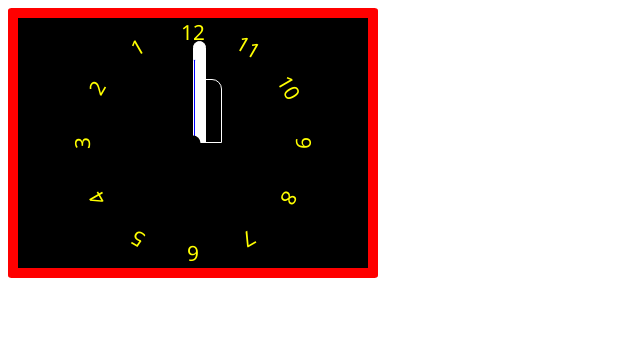
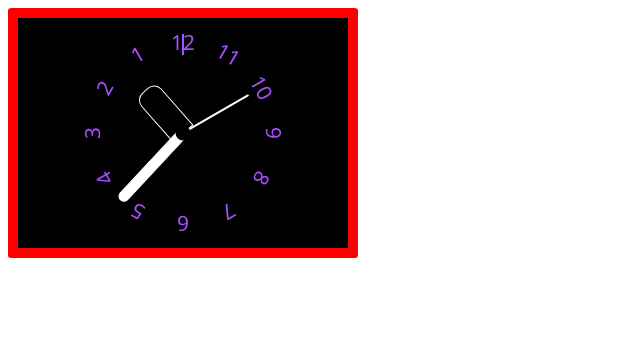
Before and after one commit to ameCont/ceas-0, a plain HTML site: page index.htm in a window 1280 px wide. Shown: the top 360 px of the page, without its empty margins (0-640 px from the left). Drawn offline with Linux system fonts and the light colour scheme.

Commit message:
paddings

```diff
--- a/index.htm
+++ b/index.htm
@@ -12,6 +12,68 @@
         <div class="hand hour" data-hour-hand></div>
         <div class="hand minute" data-minute-hand></div>
         <div class="hand second" data-second-hand></div>
+        <div class="number numberl">l</div>
+        <div class="number numbe1">|</div>
+        <div class="number numbe2">|</div>
+        <div class="number numbe3">|</div>
+        <div class="number numbe4">|</div>
+        <div class="number numbe5">|</div>
+        <div class="number numbe6">|</div>
+        <div class="number numbe7">|</div>
+        <div class="number numbe8">|</div>
+        <div class="number numbe9">|</div>
+        <div class="number numbe10">|</div>
+        <div class="number numbe11">|</div>
+        <div class="number numbe12">|</div>
+        <div class="number numbe13">|</div>
+        <div class="number numbe14">|</div>
+        <div class="number numbe15">|</div>
+        <div class="number numbe16">|</div>
+        <div class="number numbe17">|</div>
+        <div class="number numbe18">|</div>
+        <div class="number numbe19">|</div>
+        <div class="number numbe20">|</div>
+        <div class="number numbe21">|</div>
+        <div class="number numbe22">|</div>
+        <div class="number numbe23">|</div>
+        <div class="number numbe24">|</div>
+        <div class="number numbe25">|</div>
+        <div class="number numbe26">|</div>
+        <div class="number numbe27">|</div>
+        <div class="number numbe28">|</div>
+        <div class="number numbe29">|</div>
+        <div class="number numbe30">|</div>
+        <div class="number numbe31">|</div>
+        <div class="number numbe32">|</div>
+        <div class="number numbe33">|</div>
+        <div class="number numbe34">|</div>
+        <div class="number numbe35">|</div>
+        <div class="number numbe36">|</div>
+        <div class="number numbe37">|</div>
+        <div class="number numbe38">|</div>
+        <div class="number numbe39">|</div>
+        <div class="number numbe40">|</div>
+        <div class="number numbe41">|</div>
+        <div class="number numbe42">|</div>
+        <div class="number numbe43">|</div>
+        <div class="number numbe44">|</div>
+        <div class="number numbe45">|</div>
+        <div class="number numbe46">|</div>
+        <div class="number numbe47">|</div>
+        <div class="number numbe48">|</div>
+        <div class="number numbe49">|</div>
+        <div class="number numbe50">|</div>
+        <div class="number numbe51">|</div>
+        <div class="number numbe52">|</div>
+        <div class="number numbe53">|</div>
+        <div class="number numbe54">|</div>
+        <div class="number numbe55">|</div>
+        <div class="number numbe56">|</div>
+        <div class="number numbe57">|</div>
+        <div class="number numbe58">|</div>
+        <div class="number numbe59">|</div>
+        <div class="number numbe60">|</div>
+
         <div class="number number1">1</div>
         <div class="number number2">2</div>
         <div class="number number3">3</div>
--- a/style.css
+++ b/style.css
@@ -1,3 +1,12 @@
+*, *::after, *::before {
+    box-sizing: border-box;
+    font-family: Gotham Rounded, sans-serif;
+}
+
+body {
+    min-height: 200vh;
+}
+
 .clock {
     width: 350px;
     height: 250px;
@@ -9,13 +18,17 @@
 
 .clock .number {
     position: absolute;
+    padding-left: 10px;
+    padding-right: 10px;
+    padding-bottom: 10px;
+    padding-top: 10px;
     width: 100%;
     height: 100%;
     text-align: center;
     transform: rotate(var(--rotation));
     font-size: 1.3rem;
     font-family: 'Segoe UI', Tahoma, Geneva, Verdana, sans-serif;
-    color: yellow;
+    color: rgb(169, 78, 255);
 }
 
 .clock .number11 { --rotation: 30deg; }
@@ -41,7 +54,7 @@
     border-top-right-radius: 10px;
     transform-origin: bottom;
     z-index: 10;
-    transform: translateX(-50%) rotate(calc(var(--rotation) * deg));
+    transform: translateX(-50%) rotate(calc(var(--rotation) * 1deg));
 }
 
 .clock::after {
```
